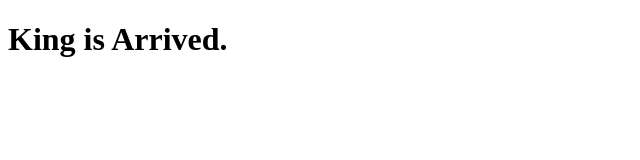
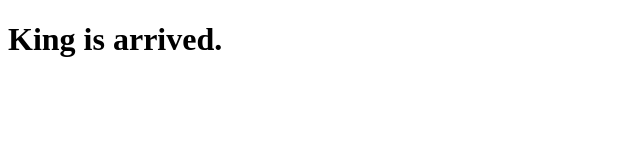
Before and after one commit to sridhar811/First-Site, a plain HTML site: page index.html in a window 1280 px wide. Shown: the full height of the page, 0-640 px from the left. Drawn offline with Linux system fonts and the light colour scheme.

Commit message:
Small addition to our page.

```diff
--- a/index.html
+++ b/index.html
@@ -4,7 +4,7 @@
 
 	<title>My First Git Publish</title>
 </head>
-<h1>King is Arrived.</h1>
+<h1>King is arrived.</h1>
 <body>
 
 </body>
```
